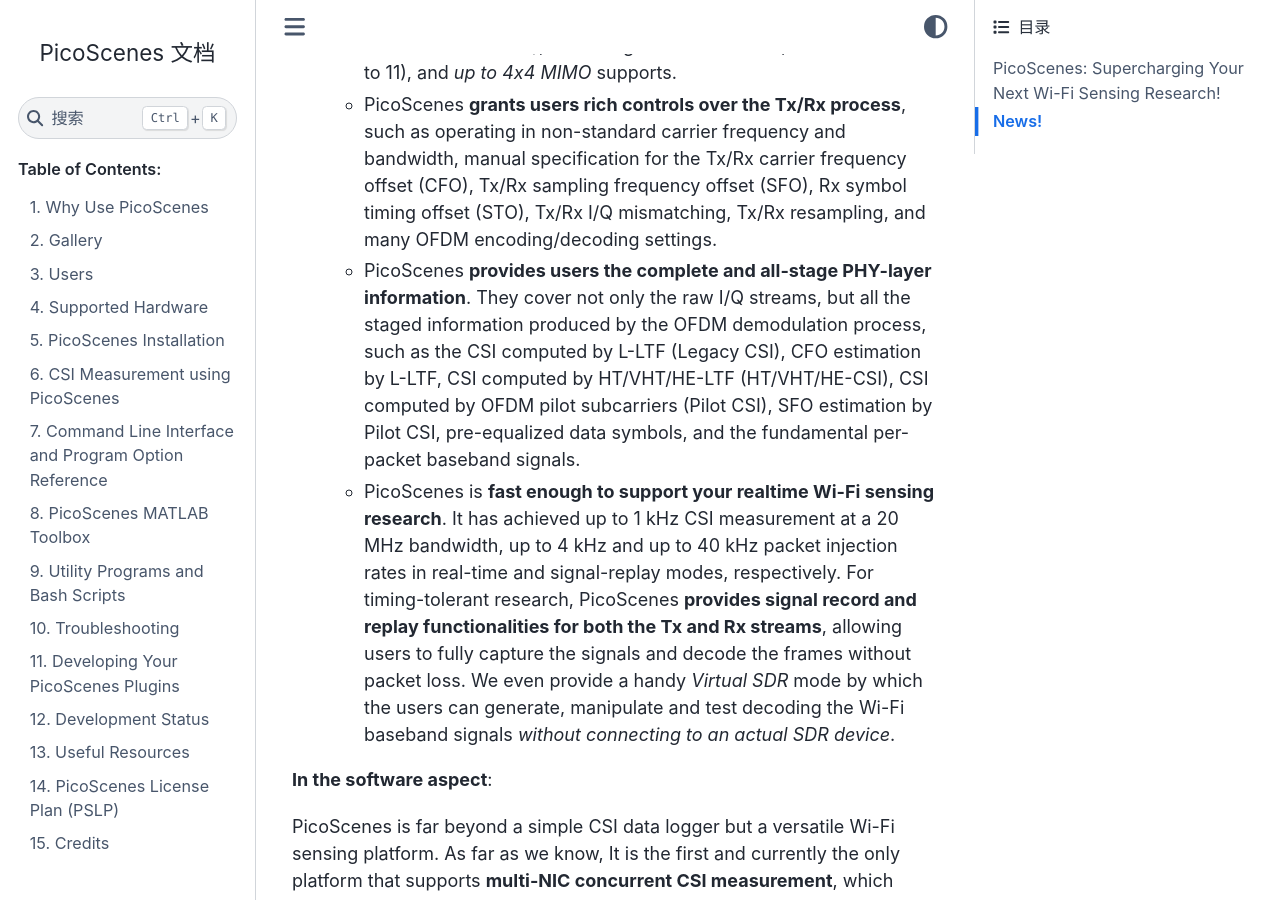
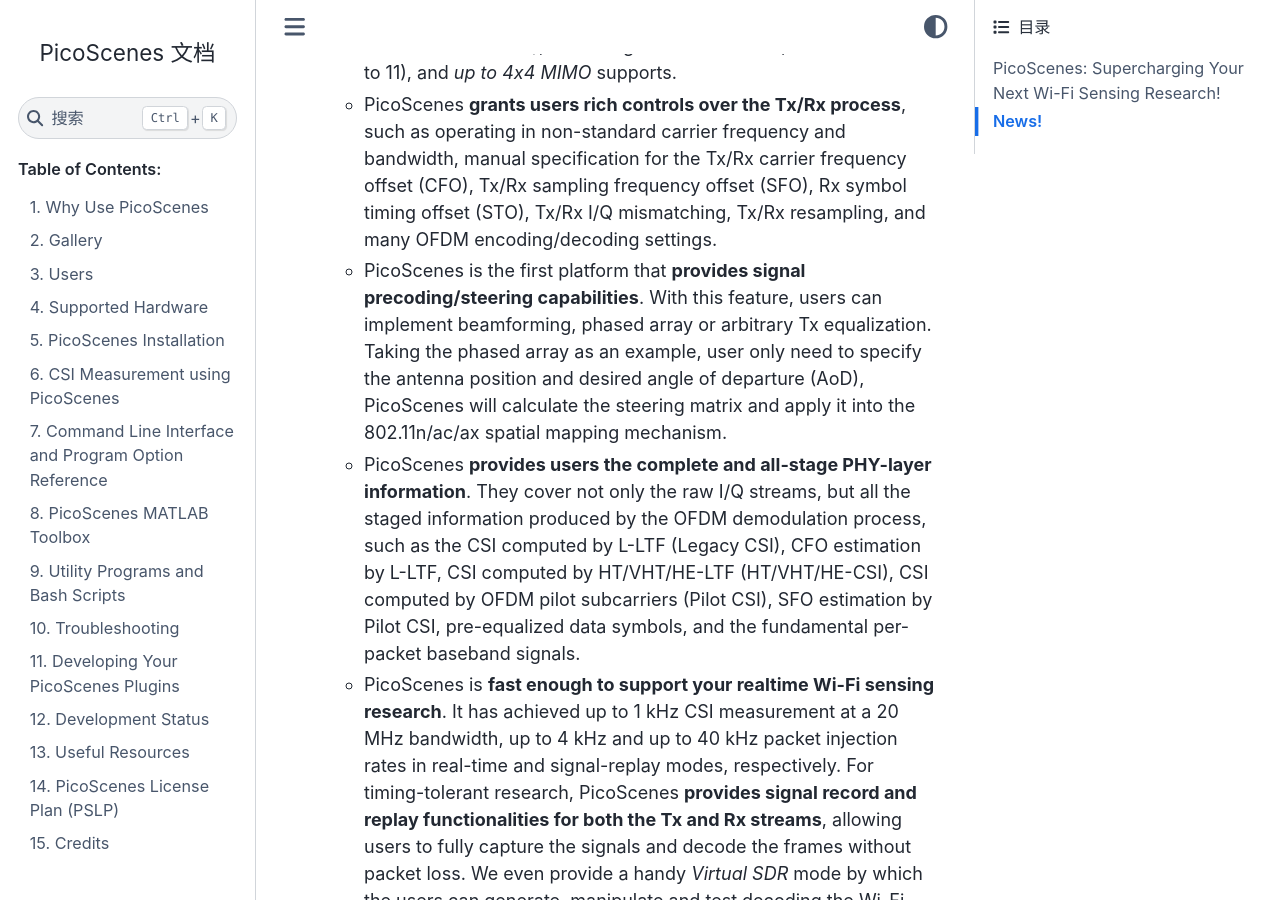
Before and after one commit to wifisensing/PicoScenes-Manual, a Sphinx documentation site: the page built from source/index.rst, in a window 1280 px wide and 900 px high, scrolled down 1383 px. Built offline with Sphinx 7.4.7 and the Sphinx Book theme 1.1.4, drawn with Linux system fonts in a browser that asks for light colours.

Commit message:
add signal steering description

```diff
--- a/source/index.rst
+++ b/source/index.rst
@@ -17,6 +17,7 @@
 
   - PicoScenes Wi-Fi baseband is fully compliant with 802.11a/g/n/ac/ax Wi-Fi standards and **covers almost all the advanced technical features**, i.e., transmitting and receiving Wi-Fi frames in *all-format* (supporting 802.11a/g/n/ac/ax), *all-bandwidth* (20/40/80/160 MHz), *all-coding* (LDPC and BCC), *all-MCS* (MCS 0 to 11), and *up to 4x4 MIMO* supports.
   - PicoScenes **grants users rich controls over the Tx/Rx process**, such as operating in non-standard carrier frequency and bandwidth, manual specification for the Tx/Rx carrier frequency offset (CFO), Tx/Rx sampling frequency offset (SFO), Rx symbol timing offset (STO), Tx/Rx I/Q mismatching, Tx/Rx resampling, and many OFDM encoding/decoding settings.
+  - PicoScenes is the first platform that **provides signal precoding/steering capabilities**. With this feature, users can implement beamforming, phased array or arbitrary Tx equalization. Taking the phased array as an example, user only need to specify the antenna position and desired angle of departure (AoD), PicoScenes will calculate the steering matrix and apply it into the 802.11n/ac/ax spatial mapping mechanism.
   - PicoScenes **provides users the complete and all-stage PHY-layer information**. They cover not only the raw I/Q streams, but all the staged information produced by the OFDM demodulation process, such as the CSI computed by L-LTF (Legacy CSI), CFO estimation by L-LTF, CSI computed by HT/VHT/HE-LTF (HT/VHT/HE-CSI), CSI computed by OFDM pilot subcarriers (Pilot CSI), SFO estimation by Pilot CSI, pre-equalized data symbols, and the fundamental per-packet baseband signals.
   - PicoScenes is **fast enough to support your realtime Wi-Fi sensing research**. It has achieved up to 1 kHz CSI measurement at a 20 MHz bandwidth, up to 4 kHz and up to 40 kHz packet injection rates in real-time and signal-replay modes, respectively. For timing-tolerant research, PicoScenes **provides signal record and replay functionalities for both the Tx and Rx streams**, allowing users to fully capture the signals and decode the frames without packet loss. We even provide a handy *Virtual SDR* mode by which the users can generate, manipulate and test decoding the Wi-Fi baseband signals *without connecting to an actual SDR device*.
 
```
